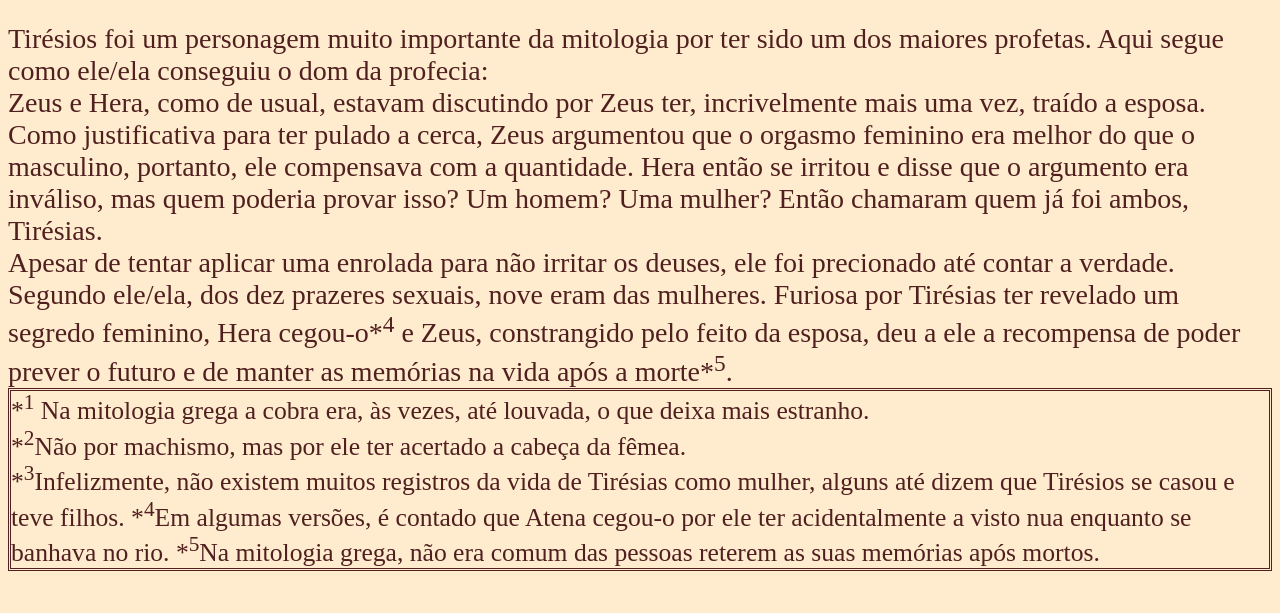
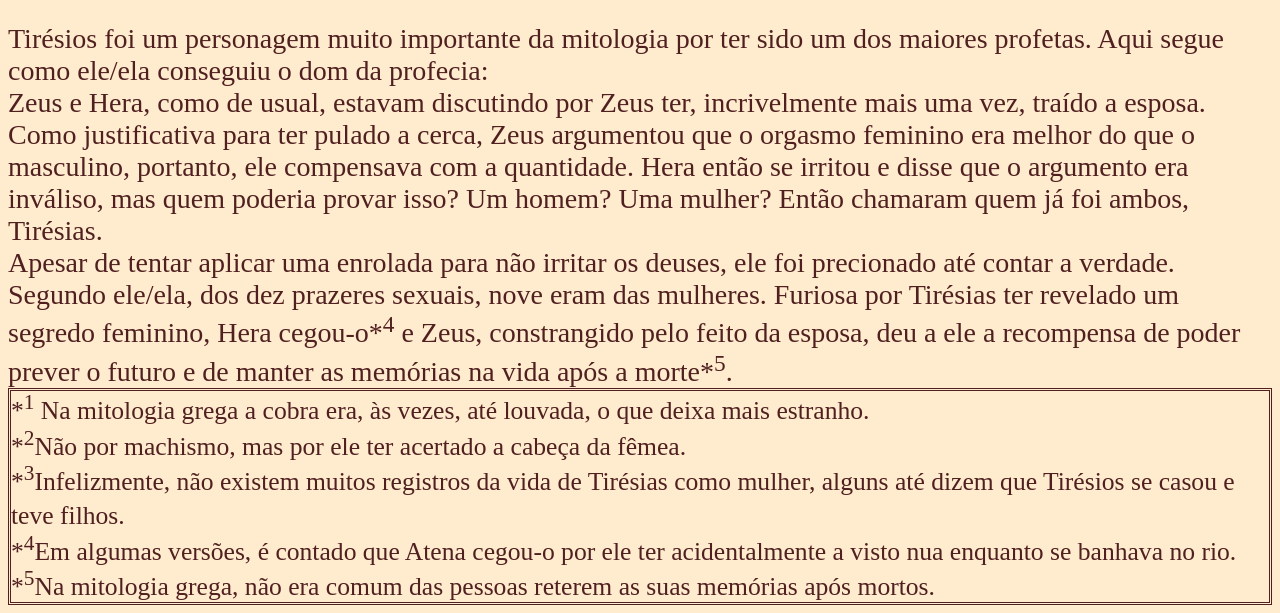
Before and after one commit to HelenaBO1000/HelenaBO1000.github.io, a plain HTML site: page Tiresias.html in a window 1280 px wide. Shown: the part 499-1112 px from the top of the page. Before the commit the page ends 1078 px from the top, so only its background shows below. Drawn offline with Linux system fonts and the light colour scheme.

Commit message:
Mitologia Grega

```diff
--- a/Tiresias.html
+++ b/Tiresias.html
@@ -37,9 +37,9 @@ deu a ele a recompensa de poder prever o futuro e de manter as memórias na vida
 o que deixa mais estranho.<br>
         *<sup>2</sup>Não por machismo, mas por ele ter acertado a cabeça da fêmea.<br>
         *<sup>3</sup>Infelizmente, não existem muitos registros da vida de Tirésias
-como mulher, alguns até dizem que Tirésios se casou e teve filhos.
+como mulher, alguns até dizem que Tirésios se casou e teve filhos.<br>
         *<sup>4</sup>Em algumas versões, é contado que Atena cegou-o por ele ter acidentalmente a visto nua
-        enquanto se banhava no rio.
+        enquanto se banhava no rio.<br>
         *<sup>5</sup>Na mitologia grega, não era comum das pessoas reterem as suas memórias após mortos.
         </p3>
         </div>
```
Also changed, not shown: NamoradaDeArte.html (+1 -1 lines).
